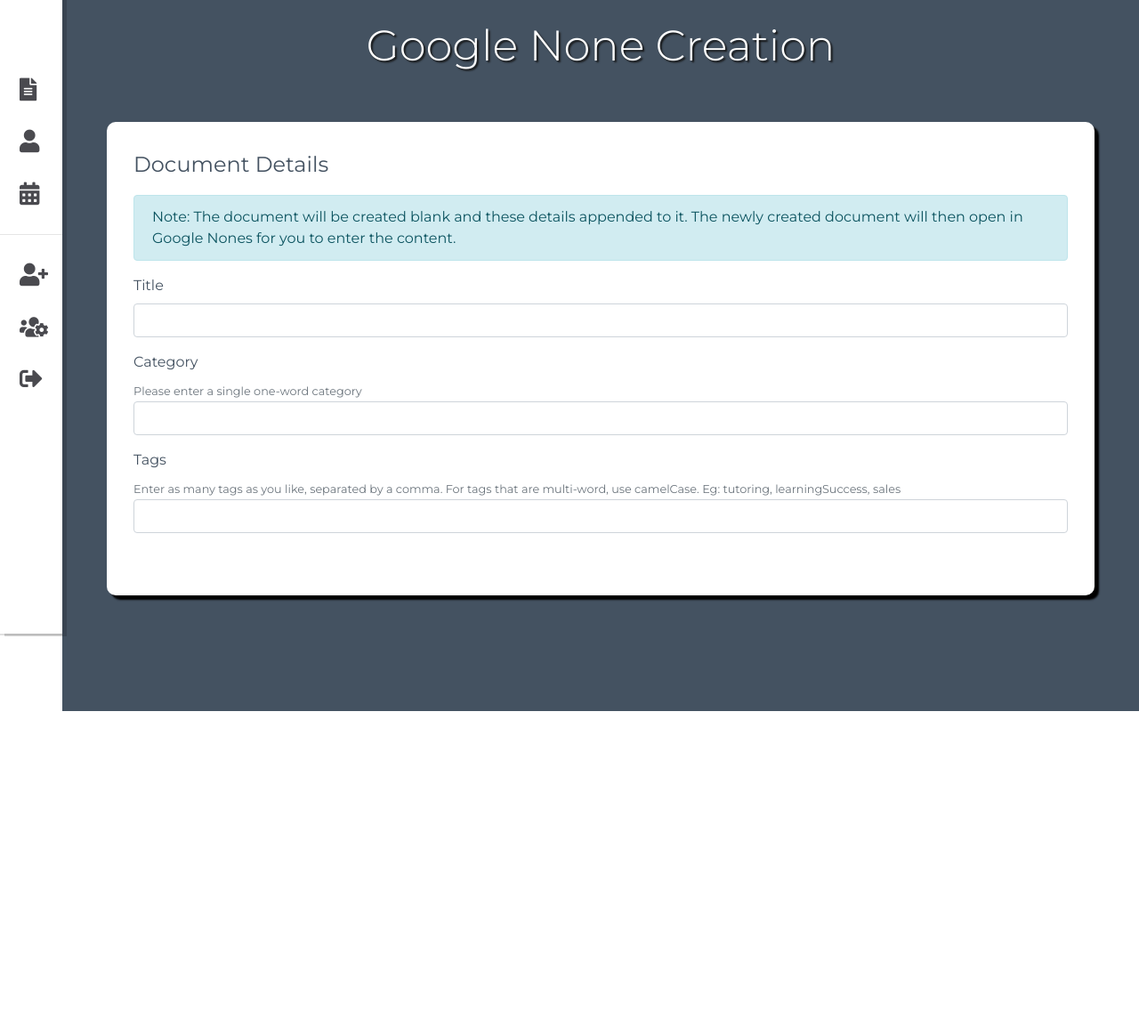
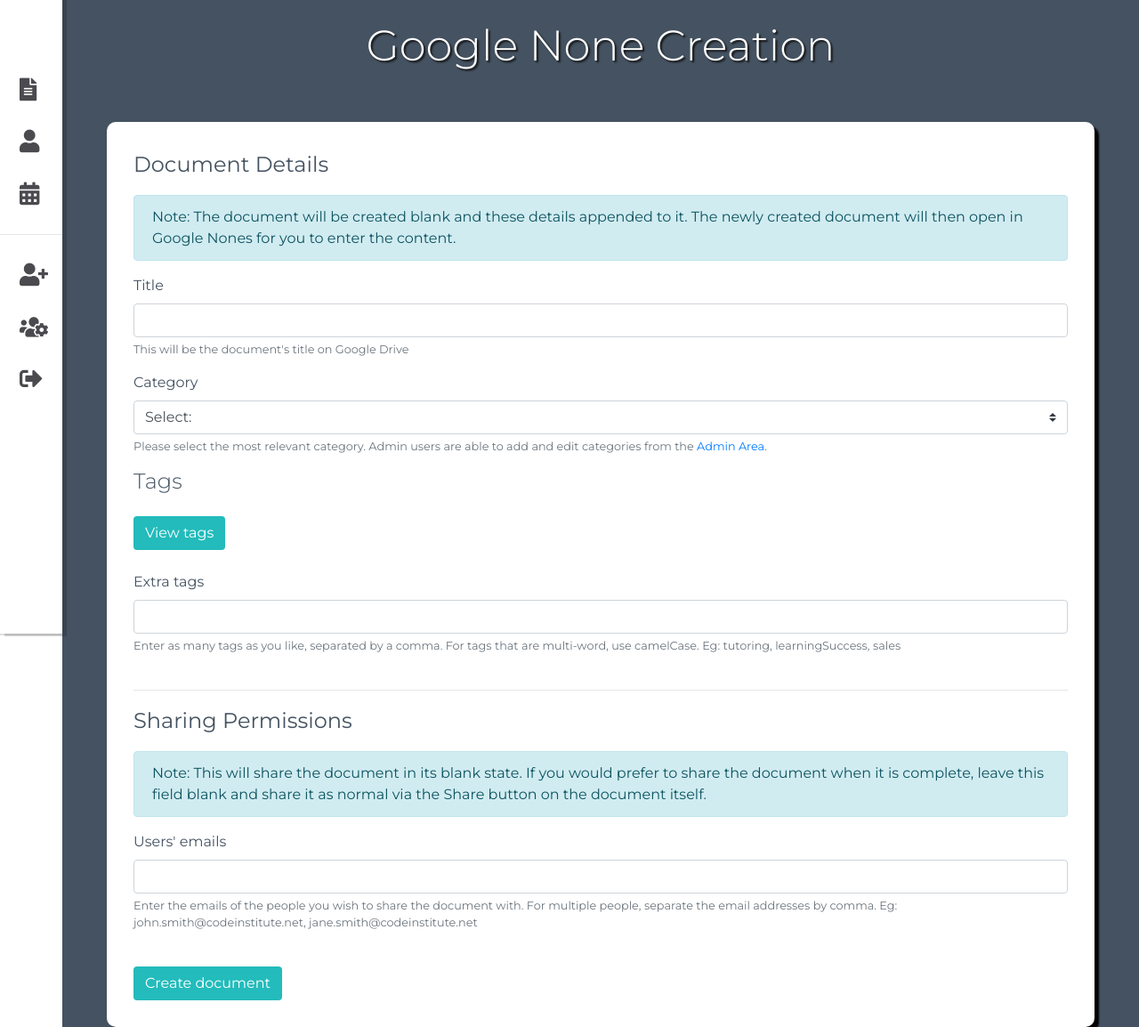
Before and after one commit to ShavingSeagull/TheHub, a Django app: page /documents/create-document in a window 1280 px wide. Shown: the part 88-1242 px from the top of the page at 89% size. Before the commit the page ends 887 px from the top, so only its background shows below. Run offline with Django 3.2, Linux system fonts and the light colour scheme; the visitor is signed in with stand-in values (Sample User, id 1); data that the repository does not hold is empty; some libraries are stand-ins or nearby versions.

Commit message:
Created create_document template

```diff
--- a/templates/documents/create_document.html
+++ b/templates/documents/create_document.html
@@ -41,24 +41,67 @@
             </div>
             <div class="form-group">
                 <label for="doc-title">Title</label>
-                <input name="doc_title" id="doc-title" type="text" class="form-control">
+                <input name="doc_title" id="doc-title" type="text" class="form-control" aria-describedby="titleHelpBlock">
+                <small id="titleHelpBlock" class="form-text text-muted">This will be the document's title on Google Drive</small>
             </div>
             <div class="form-group">
-                <label for="category" name="category" id="category">Category</label>
-                <br>
-                <small class="text-muted">Please enter a single one-word category</small>
-                <input name="category" id="category" type="text" pattern="[A-Za-z]" class="form-control">
+                <label for="category">Category</label>
+                <select name="categories" id="categories" class="custom-select" aria-describedby="categoryHelpBlock">
+                    <option value="" selected disabled>Select:</option>
+                    {% for category in categories %}
+                        <option value="{{ category.name }}">{{ category.friendly_name }}</option>
+                    {% endfor %}
+                </select>
+                <small id="categoryHelpBlock" class="form-text text-muted">
+                    Please select the most relevant category.
+                    {% if request.user.is_staff %}
+                    Admin users are able to add and edit categories from the <a href="{% url 'admin_area' %}">Admin Area</a>.
+                    {% endif %}
+                </small>
             </div>
             <div class="form-group">
-                <label for="tags">Tags</label>
-                <br>
-                <small class="text-muted">
-                    Enter as many tags as you like, separated by a comma.
-                    For tags that are multi-word, use camelCase. Eg: tutoring, learningSuccess, sales
-                </small>
-                <input name="tags" id="tags" type="text" class="form-control">
+                <h4>Tags</h4>
+                <button type="button" class="btn branded-btn my-3" id="all-tags-btn">View tags</button>
+                <div id="all-tags-container">
+                    {% for tag in tags %}
+                    <label for="tag_{{ tag.name }}" class="pl-2 pr-3">
+                        <input type="checkbox" id="tag_{{ tag.name }}" name="tags" value="{{ tag.name }}" class="mr-1">
+                        {{ tag.name }}
+                    </label>
+                    {% endfor %}
+                </div>
+                <div class="mt-2">
+                    <label for="tags">Extra tags</label>
+                    <input name="tags" id="tags" type="text" class="form-control" aria-describedby="tagsHelpBlock">
+                    <small id="tagsHelpBlock" class="form-text text-muted">
+                        Enter as many tags as you like, separated by a comma.
+                        For tags that are multi-word, use camelCase. Eg: tutoring, learningSuccess, sales
+                    </small>
+                </div>
             </div>
         </fieldset>
+        <hr>
+        <fieldset class="mb-4">
+            <legend class="fieldset-label text-black mb-3 w-auto">Sharing Permissions</legend>
+            <div class="alert alert-info">
+                Note: This will share the document in its blank state. If you would
+                prefer to share the document when it is complete, leave this field blank and share it
+                as normal via the Share button on the document itself.
+            </div>
+            <div class="form-group">
+                <label for="shared-users">Users' emails</label>
+                <input name="shared_users" id="shared-users" type="text" class="form-control" aria-describedby="sharedUsersHelpBlock">
+                <small id="sharedUsersHelpBlock" class="form-text text-muted">
+                    Enter the emails of the people you wish to share the document with. For multiple people, separate
+                    the email addresses by comma. Eg: john.smith@codeinstitute.net, jane.smith@codeinstitute.net
+                </small>
+            </div>
+        </fieldset>
+        <input type="submit" class="btn branded-btn" value="Create document" />
     </form>
 </section>
 {% endblock %}
+
+{% block injected_js %}
+<script src="{% static 'js/documents.js' %}"></script>
+{% endblock %}
```
